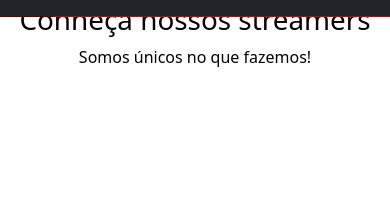
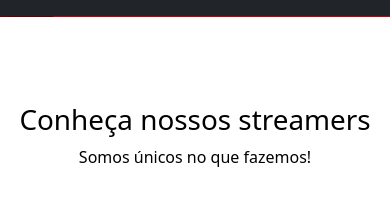
Before and after one commit to UlissesRibeiro/streamerspb, a plain HTML site: page index.html in a window 390 px wide. Shown: the part 137-351 px from the top of the page. Drawn offline with nearby package versions, Linux system fonts and the light colour scheme.

Commit message:
correção topo

```diff
--- a/css/styles.css
+++ b/css/styles.css
@@ -87,7 +87,9 @@
 		padding-top: 5vh;
 		padding-bottom: 10vh;
 	}
-
+#darkmodeH1{
+	padding-top: 100px;
+}
 	#banner-info{
 		width: 60%;
 	}
@@ -131,6 +133,9 @@
 	#navbar {
 	  padding: 20px 10px !important;
 	}
+	#darkmodeH1{
+		padding-top: 100px;
+	}
 	#navbar a {
 	  float: none;
 	  display: block;
```
